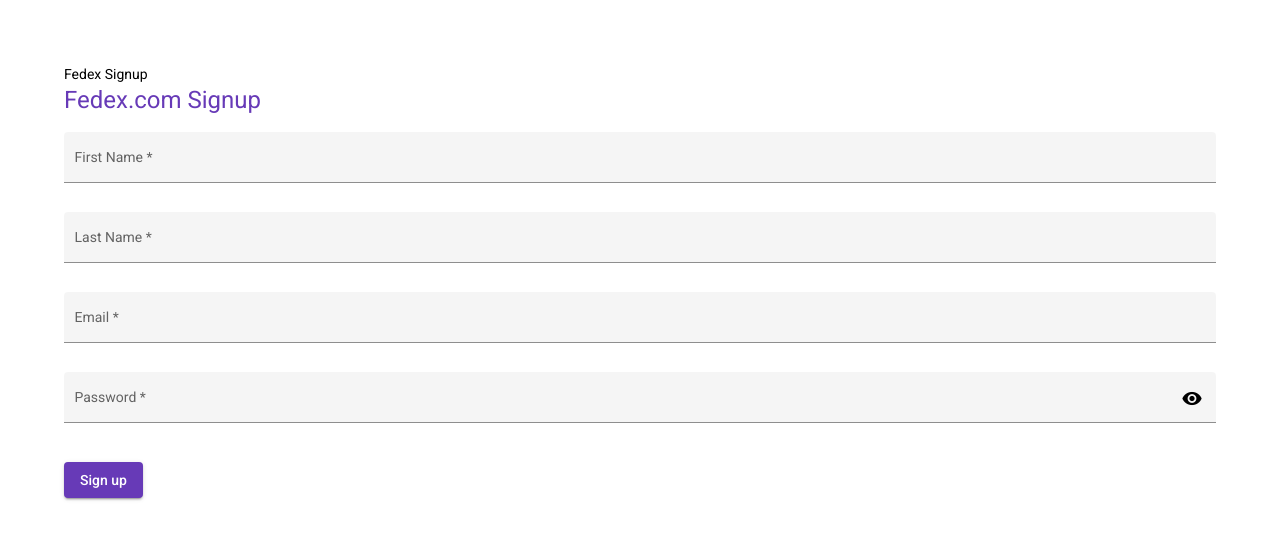
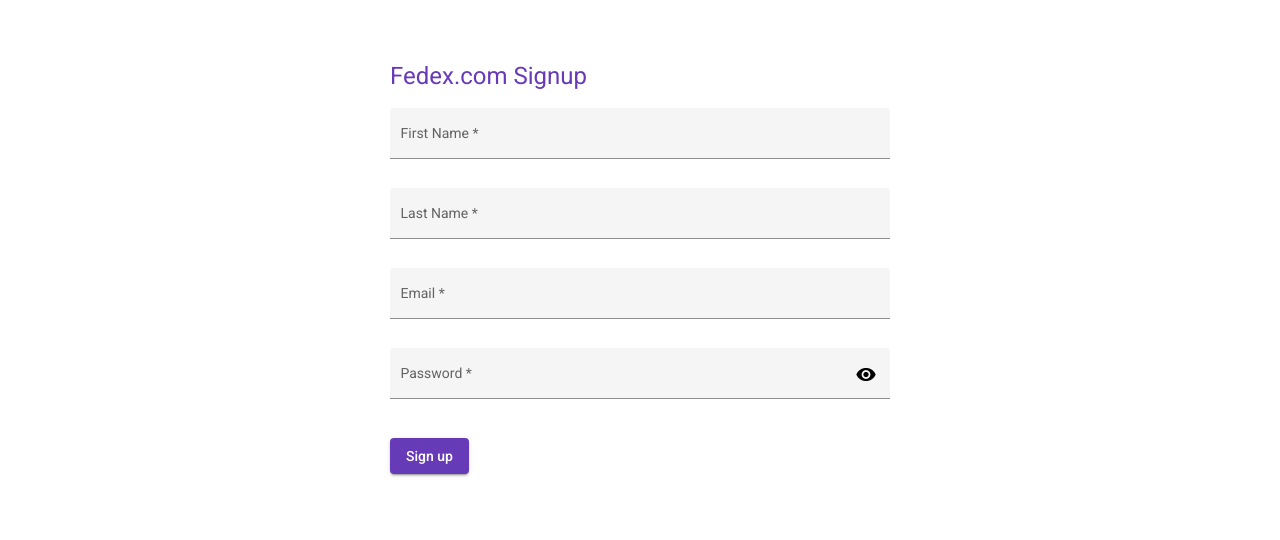
Before and after one commit to superorange80/signup-application, an Angular app: page / in a window 1280 px wide. Shown: the top 540 px of the page. Built offline with nearby package versions, Linux system fonts and the light colour scheme.

Commit message:
feat(Signup): Move sign up form title to signup component

```diff
--- a/src/app/app.component.html
+++ b/src/app/app.component.html
@@ -1,8 +1,5 @@
-<div class="content" role="main">
-  <div class="fdx-app-container">
-  <span>{{ title }}</span>
+<div class="fdx-app-container">
   <fedex-signup></fedex-signup>
-  </div>
 </div>
 
 <router-outlet></router-outlet>
--- a/src/app/app.component.scss
+++ b/src/app/app.component.scss
@@ -1,3 +1,5 @@
 .fdx-app-container {
-  margin: 5%;
+  margin: 0 auto;
+  padding: 60px;
+  width: 500px;
 }
--- a/src/app/app.component.ts
+++ b/src/app/app.component.ts
@@ -6,5 +6,4 @@
   styleUrls: ['./app.component.scss']
 })
 export class AppComponent {
-  title = 'Fedex Signup';
 }
```
Also changed, not shown: 1 other file (tests, documents, lock files or other folders).
